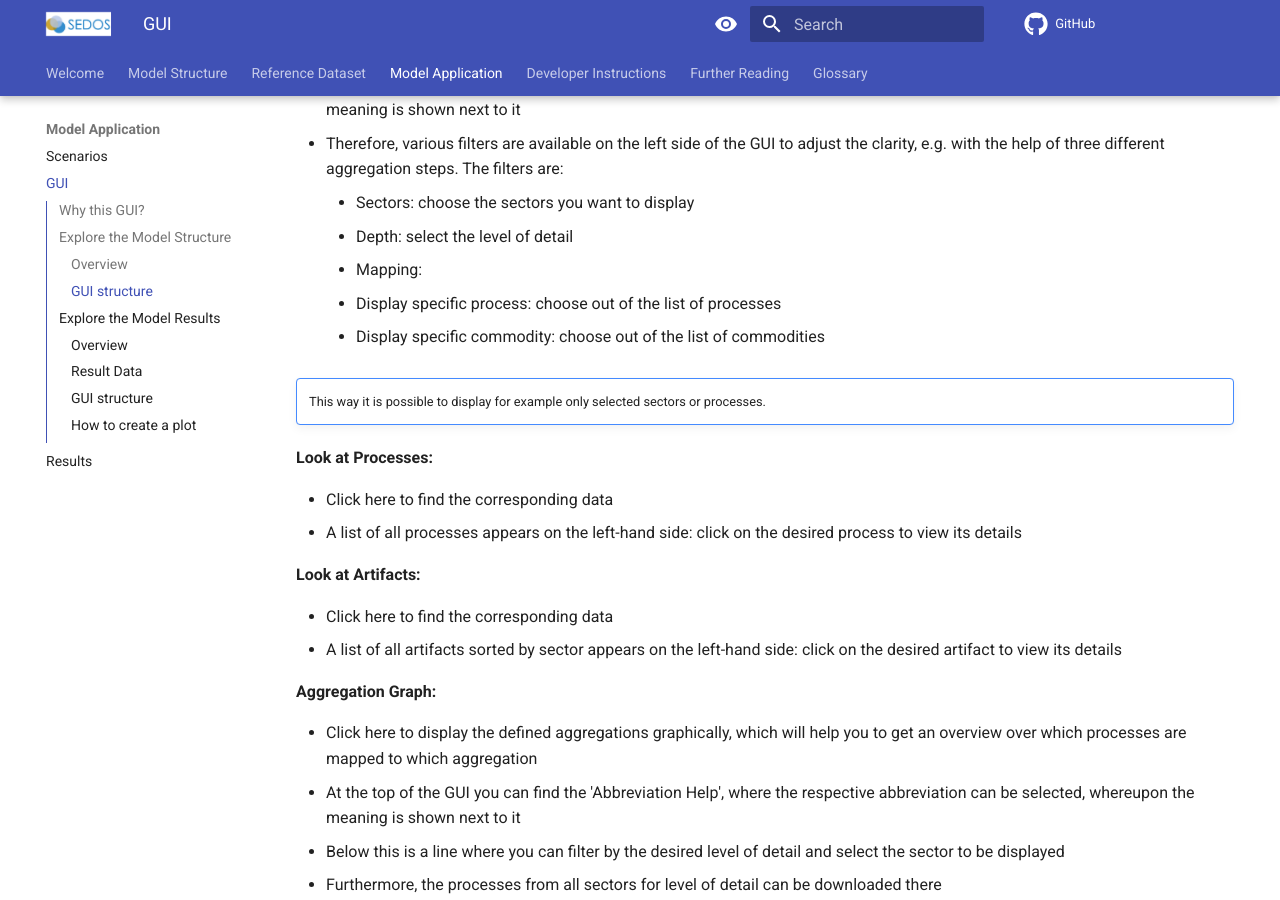
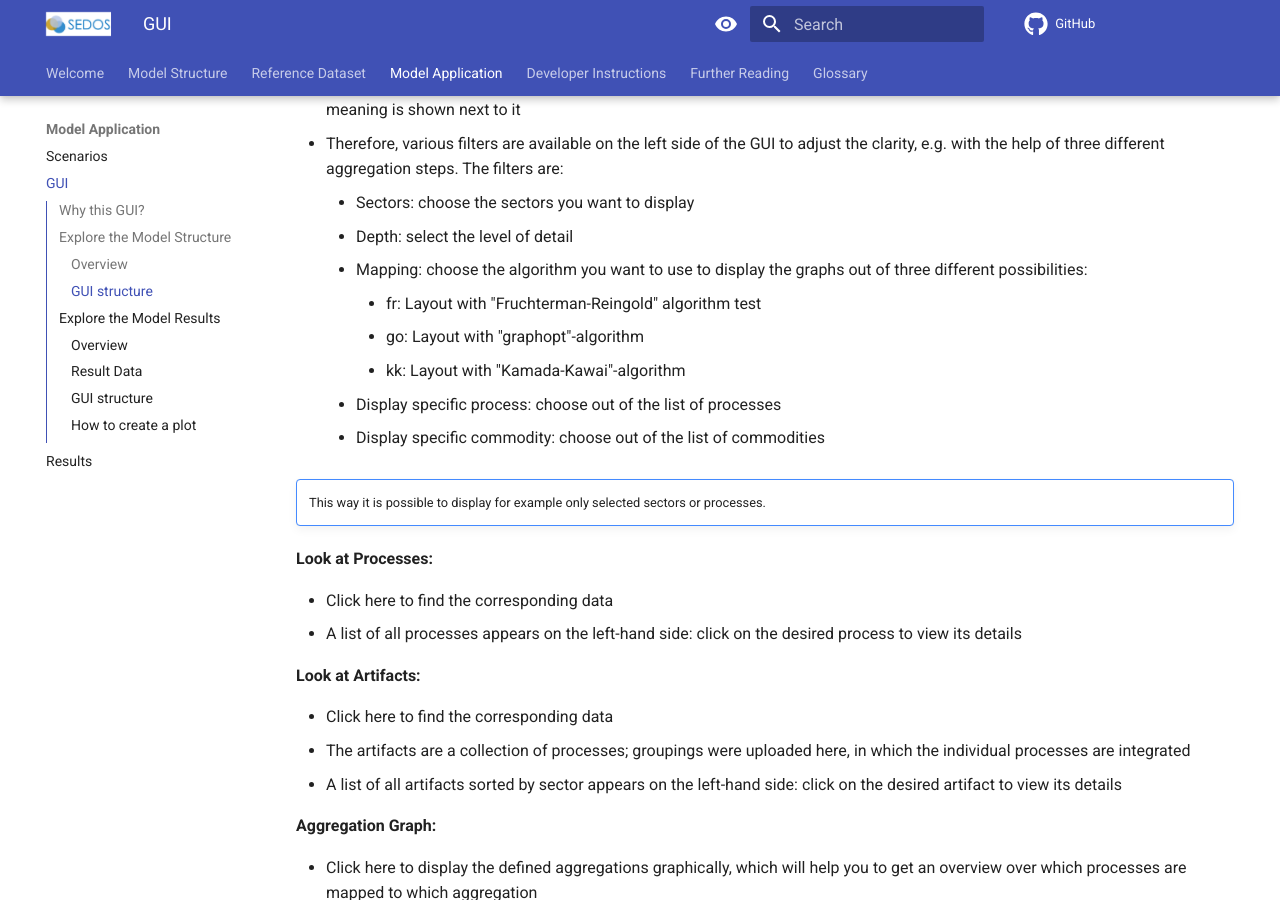
Before and after one commit to sedos-project/organization, an MkDocs documentation site: the page built from docs/visitor/model/gui.md, in a window 1280 px wide and 900 px high, scrolled down 1464 px. Built offline with MkDocs 1.6.1 and Material for MkDocs 9.7.7, drawn with Linux system fonts in a browser that asks for light colours; comment, search, counter and statistics services are not loaded.

Commit message:
Update GUI description

```diff
--- a/docs/visitor/model/gui.md
+++ b/docs/visitor/model/gui.md
@@ -52,11 +52,15 @@ To take a closer look at the structure of the data, there are the following four
 - Therefore, various filters are available on the left side of the GUI to adjust the clarity, e.g. with the help of three different aggregation steps. The filters are:
     - Sectors: choose the sectors you want to display
     - Depth: select the level of detail
-    - Mapping:
+    - Mapping: choose the algorithm you want to use to display the graphs out of three different possibilities:
+        - fr: Layout with "Fruchterman-Reingold" algorithm test
+        - go: Layout with "graphopt"-algorithm
+        - kk: Layout with  "Kamada-Kawai"-algorithm
     - Display specific process: choose out of the list of processes
     - Display specific commodity: choose out of the list of commodities
+
 !!! note ""
-    This way it is possible to display for example only selected sectors or processes.
+      This way it is possible to display for example only selected sectors or processes.
 
 **Look at Processes:**
 
@@ -66,6 +70,7 @@ To take a closer look at the structure of the data, there are the following four
 **Look at Artifacts:**
 
 - Click here to find the corresponding data
+- The artifacts are a collection of processes; groupings were uploaded here, in which the individual processes are integrated
 - A list of all artifacts sorted by sector appears on the left-hand side: click on the desired artifact to view its details
 
 **Aggregation Graph:**
```
